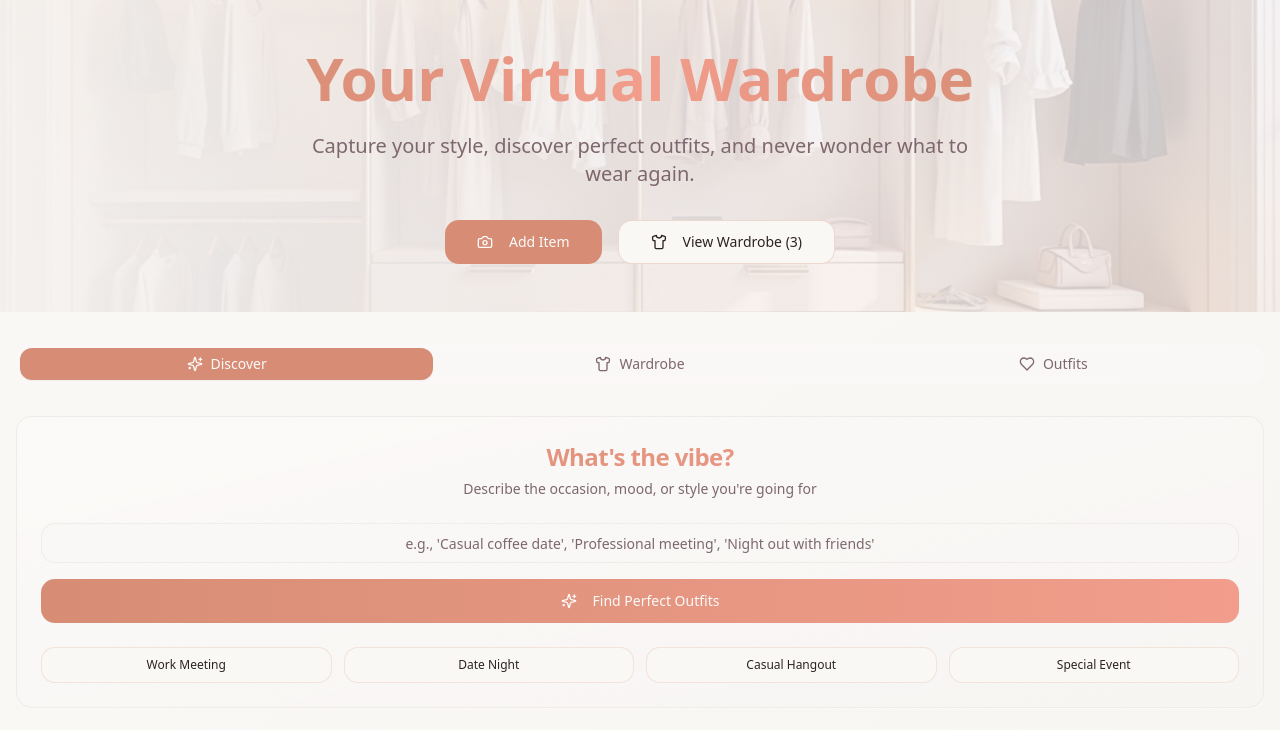
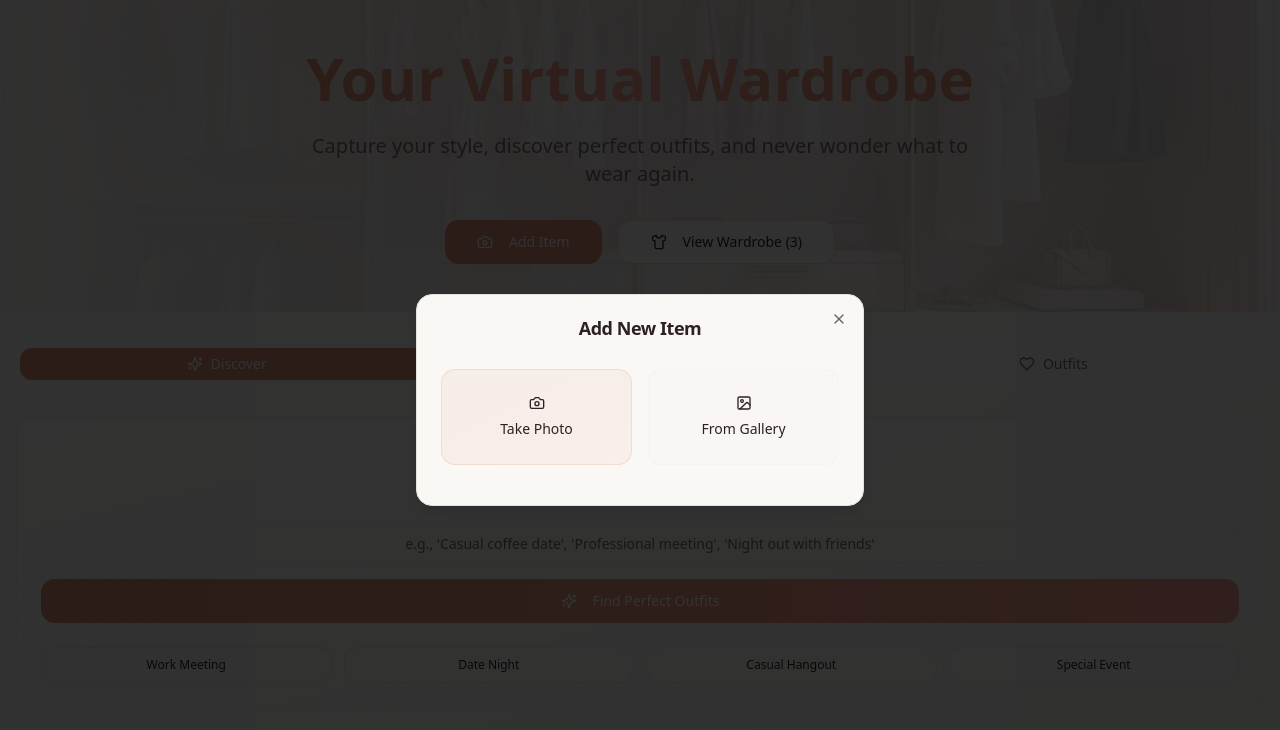
Before and after one commit to Ecoquadrant/Novela--virtual-closet-curator, a React (Vite) app: page / in a window 1280 px wide. Both pictures are taken after a click on the button "Add Item". Shown: the top 730 px of the page. Built offline with nearby package versions, Linux system fonts and the light colour scheme.

Commit message:
Add camera and gallery options

```diff
--- a/src/components/ui/camera-button.tsx
+++ b/src/components/ui/camera-button.tsx
@@ -1,6 +1,7 @@
 import * as React from "react"
-import { Camera } from "lucide-react"
+import { Camera, Upload, Image } from "lucide-react"
 import { Button, ButtonProps } from "@/components/ui/button"
+import { Dialog, DialogContent, DialogHeader, DialogTitle, DialogTrigger } from "@/components/ui/dialog"
 import { cn } from "@/lib/utils"
 
 interface CameraButtonProps extends ButtonProps {
@@ -9,11 +10,9 @@ interface CameraButtonProps extends ButtonProps {
 
 const CameraButton = React.forwardRef<HTMLButtonElement, CameraButtonProps>(
   ({ className, onCapture, ...props }, ref) => {
-    const fileInputRef = React.useRef<HTMLInputElement>(null)
-
-    const handleClick = () => {
-      fileInputRef.current?.click()
-    }
+    const [open, setOpen] = React.useState(false)
+    const cameraInputRef = React.useRef<HTMLInputElement>(null)
+    const galleryInputRef = React.useRef<HTMLInputElement>(null)
 
     const handleFileChange = (event: React.ChangeEvent<HTMLInputElement>) => {
       const file = event.target.files?.[0]
@@ -22,16 +21,25 @@ const CameraButton = React.forwardRef<HTMLButtonElement, CameraButtonProps>(
         reader.onload = (e) => {
           const imageUrl = e.target?.result as string
           onCapture?.(imageUrl)
+          setOpen(false)
         }
         reader.readAsDataURL(file)
       }
     }
 
+    const handleCameraClick = () => {
+      cameraInputRef.current?.click()
+    }
+
+    const handleGalleryClick = () => {
+      galleryInputRef.current?.click()
+    }
+
     return (
-      <>
+      <Dialog open={open} onOpenChange={setOpen}>
+        <DialogTrigger asChild>
           <Button
             ref={ref}
-          onClick={handleClick}
             className={cn(
               "bg-gradient-to-r from-primary to-primary-glow",
               "hover:from-primary-glow hover:to-primary",
@@ -44,15 +52,46 @@ const CameraButton = React.forwardRef<HTMLButtonElement, CameraButtonProps>(
             <Camera className="w-5 h-5 mr-2" />
             Add Item
           </Button>
+        </DialogTrigger>
+        <DialogContent className="sm:max-w-md">
+          <DialogHeader>
+            <DialogTitle className="text-center">Add New Item</DialogTitle>
+          </DialogHeader>
+          <div className="grid grid-cols-2 gap-4 py-4">
+            <Button
+              onClick={handleCameraClick}
+              className="h-24 flex-col gap-2 bg-gradient-to-br from-primary/10 to-accent/10 hover:from-primary/20 hover:to-accent/20 border border-primary/20"
+              variant="outline"
+            >
+              <Camera className="w-8 h-8" />
+              <span>Take Photo</span>
+            </Button>
+            <Button
+              onClick={handleGalleryClick}
+              className="h-24 flex-col gap-2 bg-gradient-to-br from-secondary/10 to-muted/20 hover:from-secondary/20 hover:to-muted/30 border border-secondary/20"
+              variant="outline"
+            >
+              <Image className="w-8 h-8" />
+              <span>From Gallery</span>
+            </Button>
+          </div>
           <input
-          ref={fileInputRef}
+            ref={cameraInputRef}
             type="file"
             accept="image/*"
-          capture
+            capture="environment"
             className="hidden"
             onChange={handleFileChange}
           />
-      </>
+          <input
+            ref={galleryInputRef}
+            type="file"
+            accept="image/*"
+            className="hidden"
+            onChange={handleFileChange}
+          />
+        </DialogContent>
+      </Dialog>
     )
   }
 )
```
Lines whose indentation alone changed are shown as unchanged.
